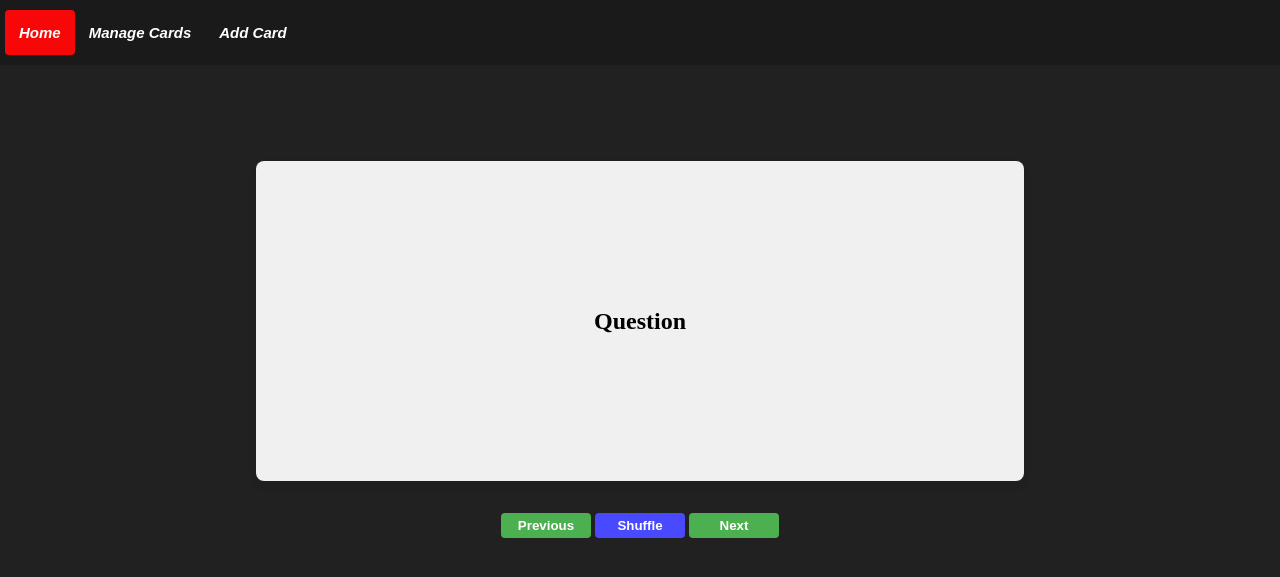
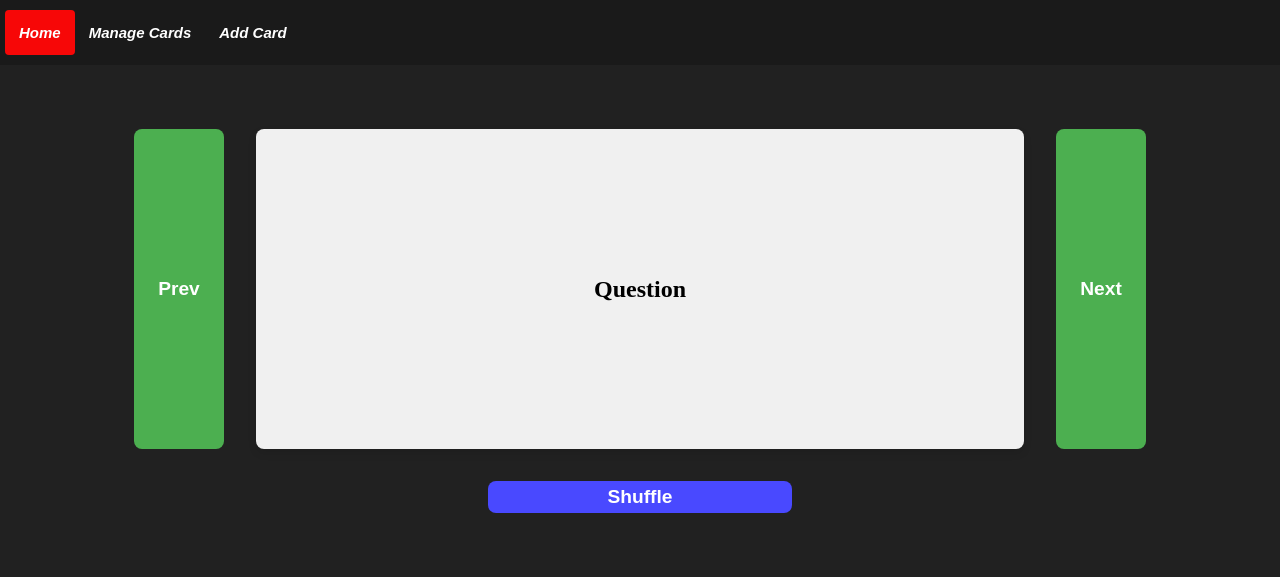
Before and after one commit to AuricFox/Flashcards, a Flask app: page /flashcards/1 in a window 1280 px wide. Shown: the top 577 px of the page. Run offline with Flask 3, Linux system fonts and the light colour scheme; parts of the project's set-up code (start-up, migrations or seed data) failed here and were passed over.

Commit message:
Restyling flashcard page

```diff
--- a/static/css/base.css
+++ b/static/css/base.css
@@ -129,13 +129,17 @@ body {
 
 /* ========== Flashcard Content [Flashcard Page] ========== */
 
+.use-flashcard {
+    display: flex;
+    flex-direction: row;
+    justify-content: center;
+}
 
 .flashcard {
     background-color: transparent;
     width: 60%;
     height: 20rem;
     perspective: 1000px;
-    margin: 2rem auto;
 }
 
 .card-content {
@@ -170,30 +174,33 @@ body {
     transform: rotateY(180deg);
 }
 
+button {
+    border: none;
+    border-radius: 8px;
+    min-width: 90px;
+    padding: 5px;
+    margin: 0 2rem 0 2rem;
+    color: white;
+    font-weight: bold;
+    font-size: larger;
+}
+
+.side-button {
+    background-color: #4CAF50;
+}
+
+.side-button:hover {
+    cursor: pointer;
+    background-color: red;
+}
+
 .buttons {
+    margin: 2rem;
     text-align: center;
 }
 
-button {
-    border: none;
-    border-radius: 4px;
-    min-width: 90px;
-    padding: 5px;
-    color: white;
-    font-weight: bold;
-}
-
-#previous-button, #next-button {
-    background-color: #4CAF50;
-}
-
-#previous-button:hover,
-#next-button:hover {
-    cursor: pointer;
-    background-color: #78b57a;
-}
-
 #shuffle-button {
+    width: 25%;
     background-color: rgb(73, 73, 255);
 }
 
--- a/templates/flashcards.html
+++ b/templates/flashcards.html
@@ -3,18 +3,22 @@
 {% block title %}Flashcards{% endblock %}
 
 {% block content %}
+<div class="use-flashcard">
 
-<div class="flashcard" id="flashcard">
-    <div class="card-content" id="cardContent">
-        <div class="side front" id="front"></div>
-        <div class="side back" id="back"></div>
+    <button class="side-button" id="previous-button" onclick="showPreviousFlashcard()">Prev</button>
+
+    <div class="flashcard" id="flashcard">
+        <div class="card-content" id="cardContent">
+            <div class="side front" id="front"></div>
+            <div class="side back" id="back"></div>
+        </div>
     </div>
+
+    <button class="side-button" id="next-button" onclick="showNextFlashcard()">Next</button>
+
 </div>
-
 <div class="buttons">
-    <button id="previous-button" onclick="showPreviousFlashcard()">Previous</button>
     <button id="shuffle-button" onclick="shuffleFlashcards()">Shuffle</button>
-    <button id="next-button" onclick="showNextFlashcard()">Next</button>
 </div>
 
 <script>
```
